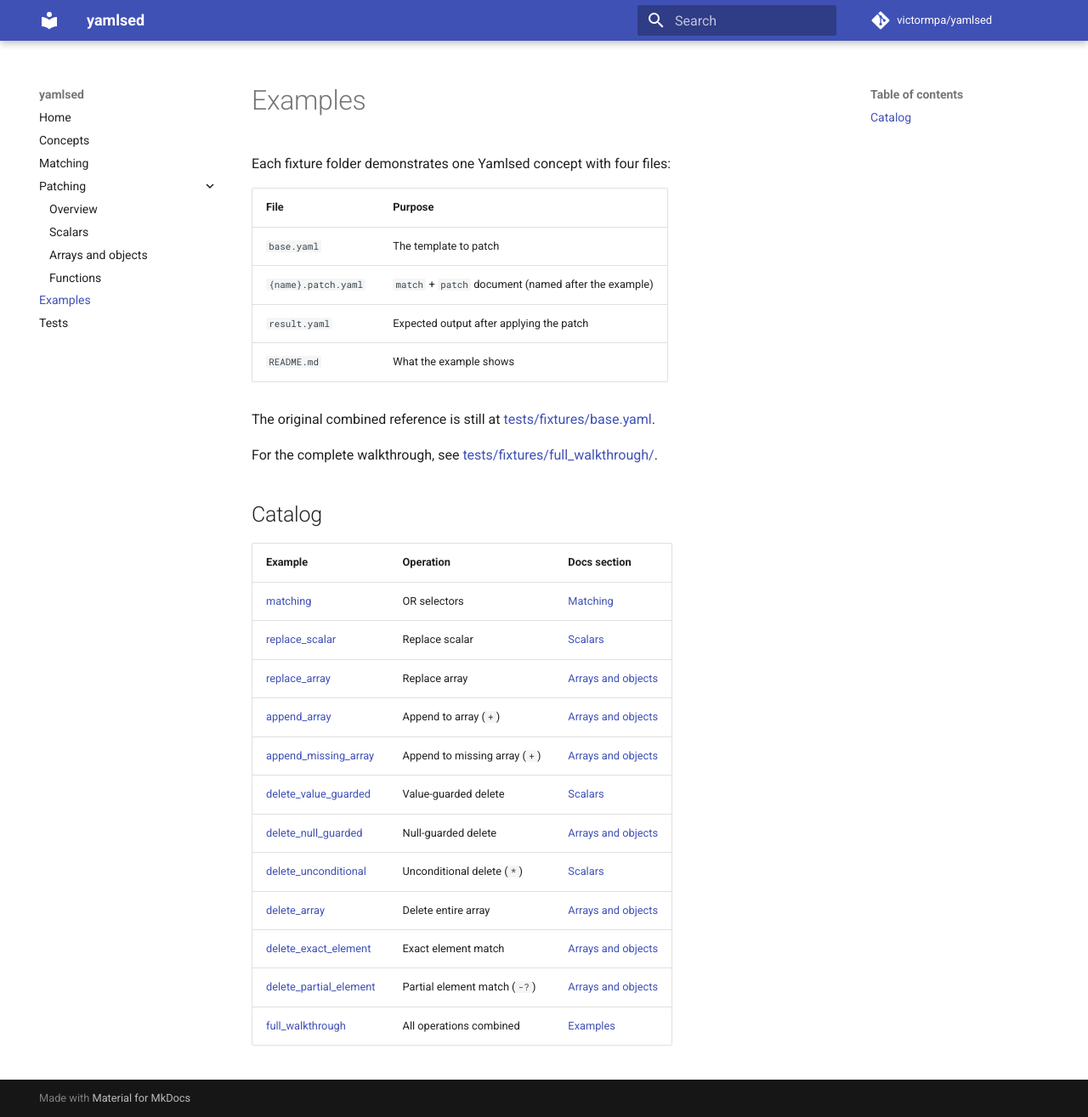
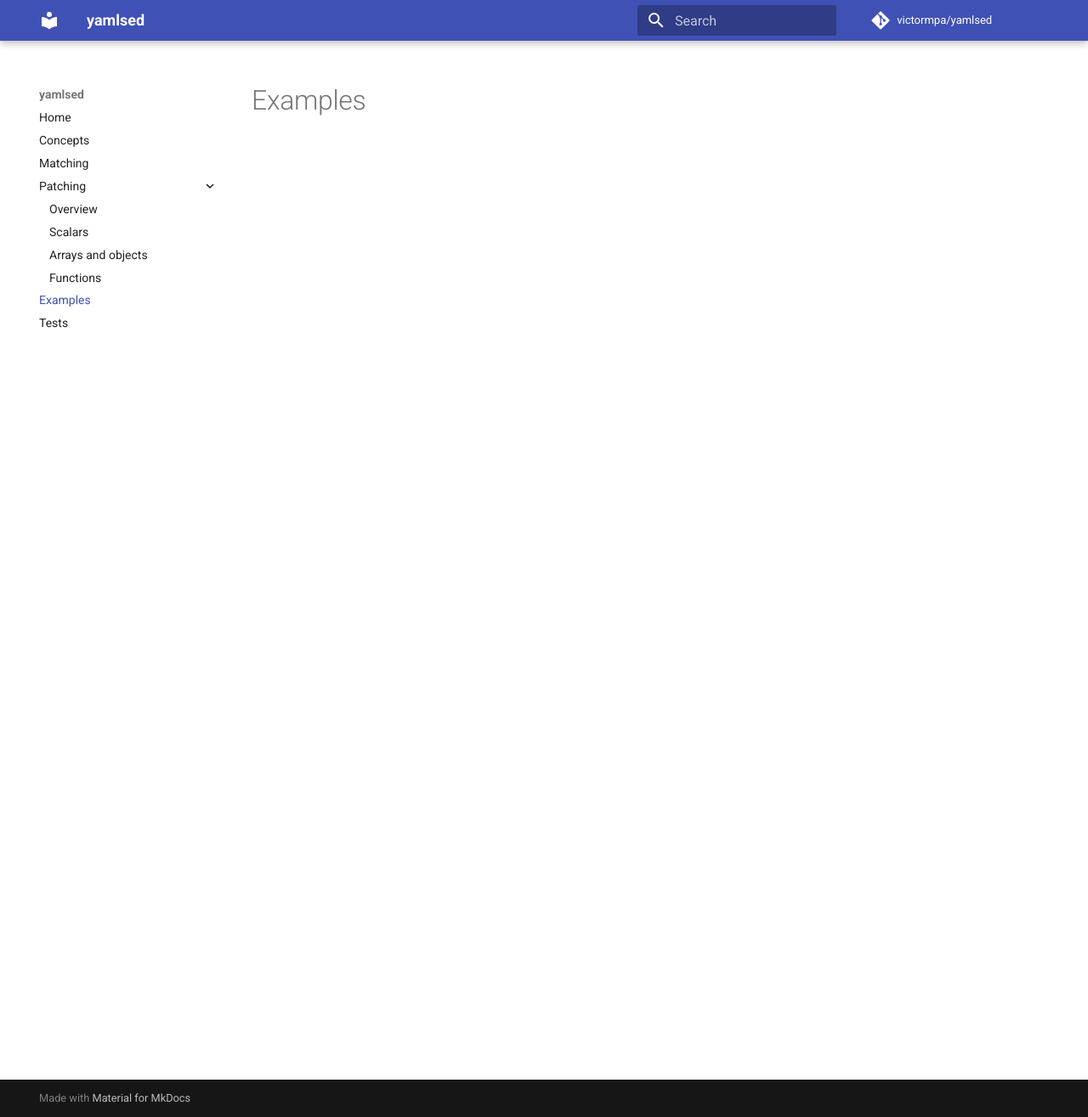
Before and after one commit to victormpa/yamlsed, an MkDocs documentation site: the page built from docs/examples.md, in a window 1280 px wide and 1315 px high. Shown: the whole window at 85% size. Built offline with MkDocs 1.6.1 and Material for MkDocs 9.7.7, drawn with Linux system fonts in a browser that asks for light colours; comment, search, counter and statistics services are not loaded.

Commit message:
Point example catalog links to docs pages instead of README anchors.
Remove duplicated catalog from docs/examples.md now that tests/README.md
serves both GitHub and the MkDocs Tests page via symlink.

Co-authored-by: Cursor <cursoragent@cursor.com>

```diff
--- a/docs/examples.md
+++ b/docs/examples.md
@@ -1,33 +1 @@
 # Examples
-
-Each fixture folder demonstrates one Yamlsed concept with four files:
-
-| File | Purpose |
-| ---- | ------- |
-| `base.yaml` | The template to patch |
-| `{name}.patch.yaml` | `match` + `patch` document (named after the example) |
-| `result.yaml` | Expected output after applying the patch |
-| `README.md` | What the example shows |
-
-The original combined reference is still at
-[tests/fixtures/base.yaml](https://github.com/victormpa/yamlsed/blob/main/tests/fixtures/base.yaml).
-
-For the complete walkthrough, see
-[tests/fixtures/full_walkthrough/](https://github.com/victormpa/yamlsed/tree/main/tests/fixtures/full_walkthrough/).
-
-## Catalog
-
-| Example | Operation | Docs section |
-| ------- | --------- | -------------- |
-| [matching](https://github.com/victormpa/yamlsed/tree/main/tests/fixtures/matching/) | OR selectors | [Matching](matching.md) |
-| [replace_scalar](https://github.com/victormpa/yamlsed/tree/main/tests/fixtures/replace_scalar/) | Replace scalar | [Scalars](patch-operations/scalars.md) |
-| [replace_array](https://github.com/victormpa/yamlsed/tree/main/tests/fixtures/replace_array/) | Replace array | [Arrays and objects](patch-operations/collections.md#array) |
-| [append_array](https://github.com/victormpa/yamlsed/tree/main/tests/fixtures/append_array/) | Append to array (`+`) | [Arrays and objects](patch-operations/collections.md#array) |
-| [append_missing_array](https://github.com/victormpa/yamlsed/tree/main/tests/fixtures/append_missing_array/) | Append to missing array (`+`) | [Arrays and objects](patch-operations/collections.md#array) |
-| [delete_value_guarded](https://github.com/victormpa/yamlsed/tree/main/tests/fixtures/delete_value_guarded/) | Value-guarded delete | [Scalars](patch-operations/scalars.md) |
-| [delete_null_guarded](https://github.com/victormpa/yamlsed/tree/main/tests/fixtures/delete_null_guarded/) | Null-guarded delete | [Arrays and objects](patch-operations/collections.md#object) |
-| [delete_unconditional](https://github.com/victormpa/yamlsed/tree/main/tests/fixtures/delete_unconditional/) | Unconditional delete (`*`) | [Scalars](patch-operations/scalars.md) |
-| [delete_array](https://github.com/victormpa/yamlsed/tree/main/tests/fixtures/delete_array/) | Delete entire array | [Arrays and objects](patch-operations/collections.md#array) |
-| [delete_exact_element](https://github.com/victormpa/yamlsed/tree/main/tests/fixtures/delete_exact_element/) | Exact element match | [Arrays and objects](patch-operations/collections.md#array) |
-| [delete_partial_element](https://github.com/victormpa/yamlsed/tree/main/tests/fixtures/delete_partial_element/) | Partial element match (`-?`) | [Arrays and objects](patch-operations/collections.md#array) |
-| [full_walkthrough](https://github.com/victormpa/yamlsed/tree/main/tests/fixtures/full_walkthrough/) | All operations combined | [Examples](examples.md) |
```
Also changed, not shown: 1 other file.
